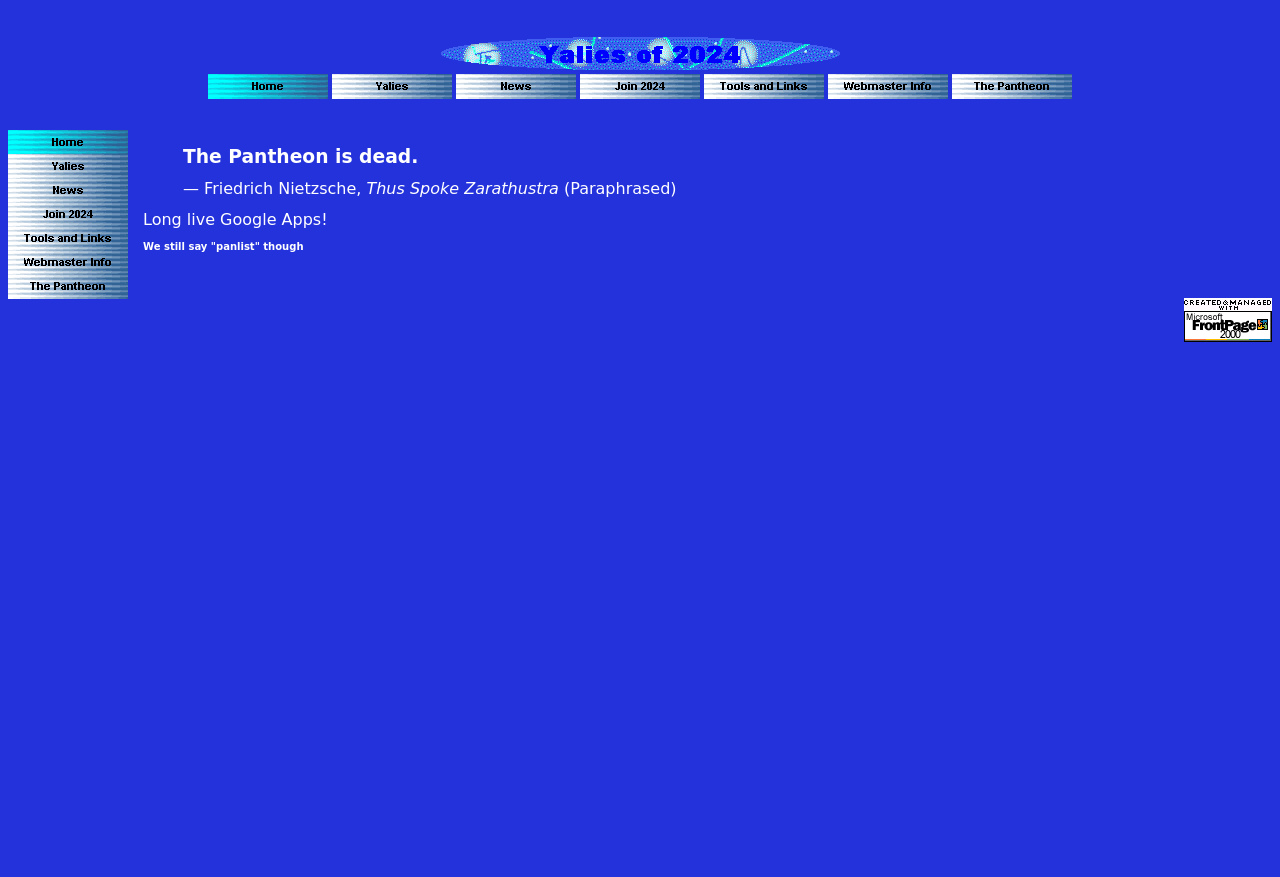
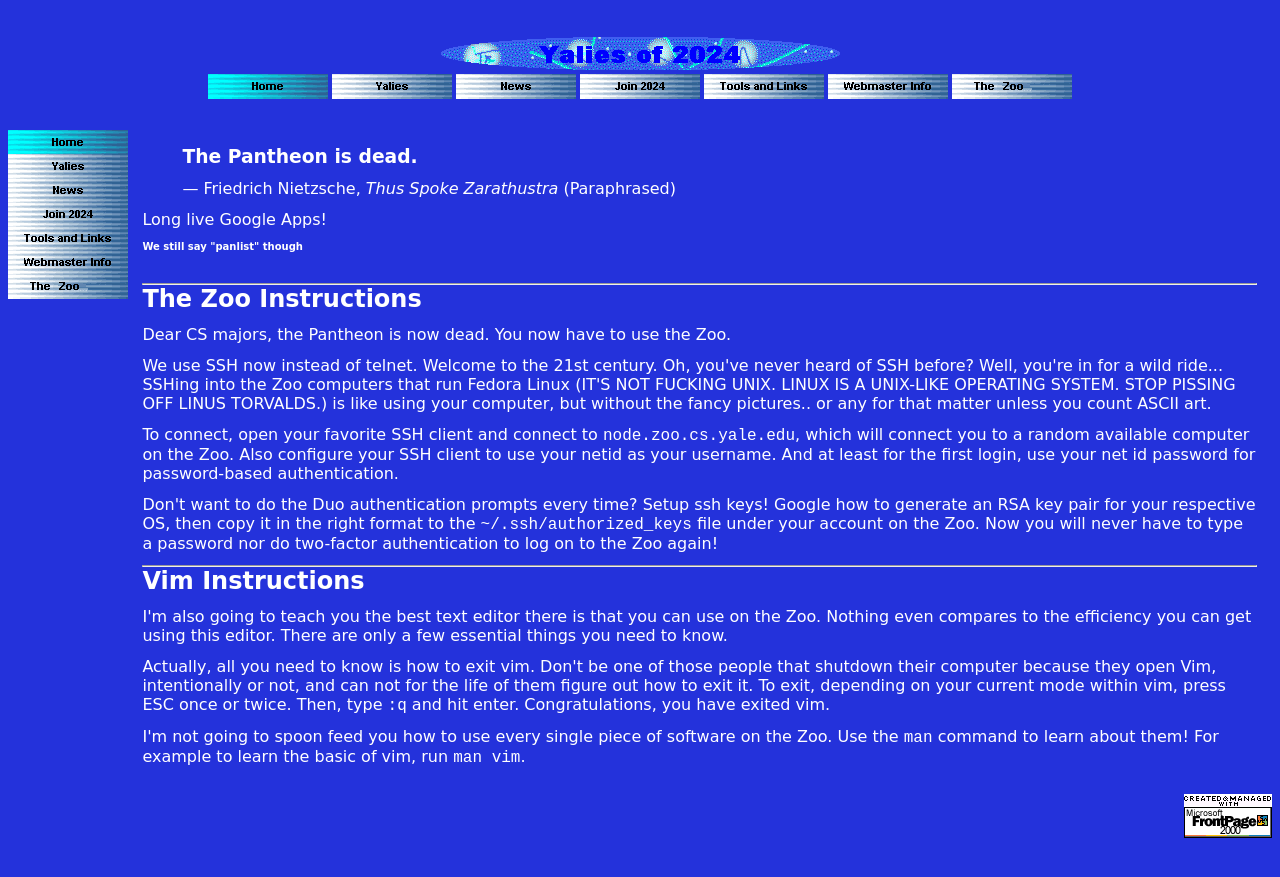
Before and after one commit to ErikBoesen/yalies2024, a Jekyll site: the page built from the_pantheon.html, in a window 1280 px wide. Shown: the top 877 px of the page. Built offline with Jekyll 4.4.1, drawn with Linux system fonts in a browser that asks for light colours.

Commit message:
Update The Pantheon page for The Zoo

```diff
--- a/the_pantheon.html
+++ b/the_pantheon.html
@@ -8,4 +8,18 @@ layout: base
     </blockquote>
     <p>Long live Google Apps!</p>
     <p class="minor">We still say "panlist" though</p>
+    <br>
+    <hr>
+    <h2>The Zoo Instructions</h2>
+    <p>Dear CS majors, the Pantheon is now dead. You now have to use the Zoo.</p>
+    <p>We use SSH now instead of telnet. Welcome to the 21st century. Oh, you've never heard of SSH before? Well, you're in for a wild ride... SSHing into the Zoo computers that run Fedora Linux (IT'S NOT FUCKING UNIX. LINUX IS A UNIX-LIKE OPERATING SYSTEM. STOP PISSING OFF LINUS TORVALDS.) is like using your computer, but without the fancy pictures.. or any for that matter unless you count ASCII art.</p>
+    <p>To connect, open your favorite SSH client and connect to <code>node.zoo.cs.yale.edu</code>, which will connect you to a random available computer on the Zoo. Also configure your SSH client to use your netid as your username. And at least for the first login, use your net id password for password-based authentication.
+    </p>
+    <p>Don't want to do the Duo authentication prompts every time? Setup ssh keys! Google how to generate an RSA key pair for your respective OS, then copy it in the right format to the <code>~/.ssh/authorized_keys</code> file under your account on the Zoo. Now you will never have to type a password nor do two-factor authentication to log on to the Zoo again!
+    </p>
+    <hr>
+    <h2>Vim Instructions</h2>
+    <p>I'm also going to teach you the best text editor there is that you can use on the Zoo. Nothing even compares to the efficiency you can get using this editor. There are only a few essential things you need to know.</p>
+    <p>Actually, all you need to know is how to exit vim. Don't be one of those people that shutdown their computer because they open Vim, intentionally or not, and can not for the life of them figure out how to exit it. To exit, depending on your current mode within vim, press ESC once or twice. Then, type <code>:q</code> and hit enter. Congratulations, you have exited vim.</p>
+    <p>I'm not going to spoon feed you how to use every single piece of software on the Zoo. Use the <code>man</code> command to learn about them! For example to learn the basic of vim, run <code>man vim</code>.</p>
 </article>
```
Also changed, not shown: images/nav/the_pantheon.gif.
